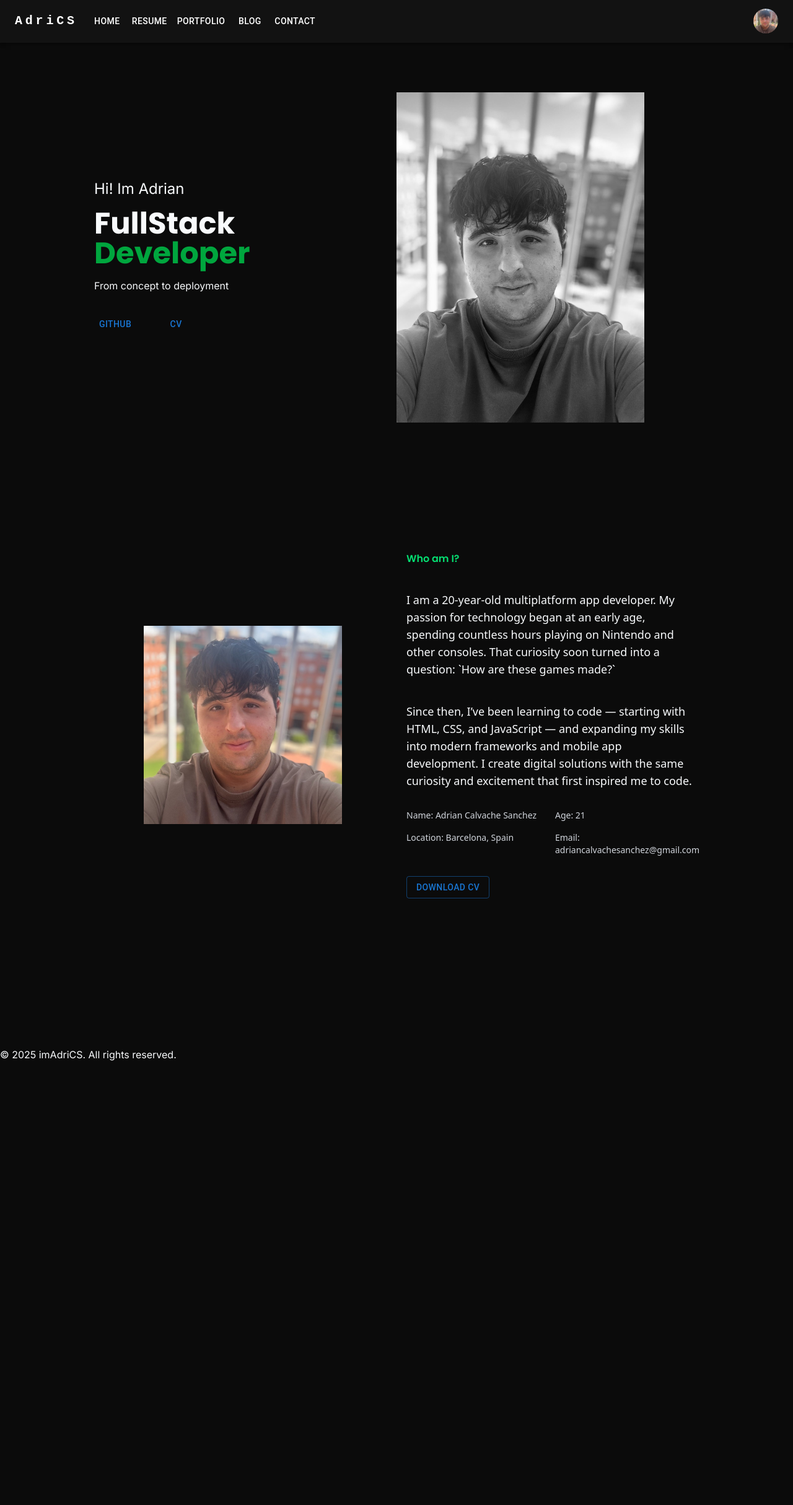
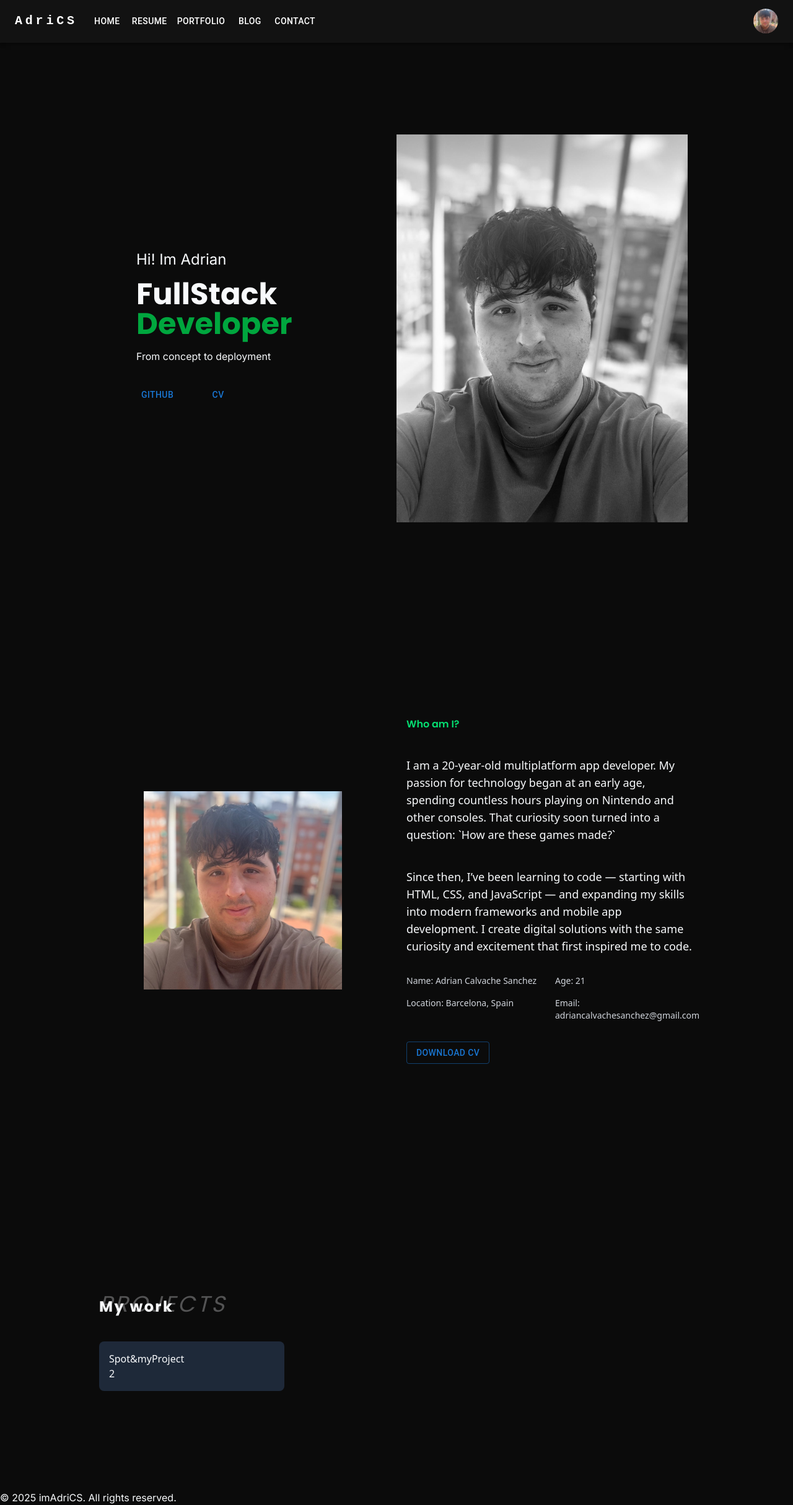
Before and after one commit to Adriics/portfolio, a Next.js app: page / in a window 1280 px wide. Shown: the whole page at 62% size. Before the commit the page ends 1714 px from the top, so only its background shows below. Built offline with nearby package versions, Linux system fonts and the light colour scheme.

Commit message:
feat: starting setup ProjectCard and Project section

```diff
--- a/src/app/page.tsx
+++ b/src/app/page.tsx
@@ -1,11 +1,13 @@
 import { Hero } from "@/components/sections/Hero"
 import AboutMe from "./about-me/page"
+import { Projects } from "@/components/sections/Projects"
 
 export default function Home() {
   return (
     <main className="flex flex-col gap-32 p-8 sm:p-20">
       <Hero />
       <AboutMe />
+      <Projects />
     </main>
   )
 }
--- /dev/null
+++ b/src/app/projects/page.tsx
@@ -0,0 +1,5 @@
+import { Projects } from "@/components/sections/Projects"
+
+export default function Home() {
+  return <Projects />
+}
--- a/src/components/sections/About.tsx
+++ b/src/components/sections/About.tsx
@@ -7,7 +7,7 @@ export default function About() {
   const location = "Barcelona, Spain"
   const email = "adriancalvachesanchez@gmail.com"
   return (
-    <section className="font-sans flex flex-col items-center min-h-screen p-8 pb-20 gap-32 sm:p-20">
+    <section className="font-sans flex flex-col min-h-screen items-center gap-32 sm:p-20">
       <div className="grid grid-cols-2 gap-8">
         <div className="flex flex-col justify-center px-18 gap-4">
           <Image
--- a/src/components/sections/Hero.tsx
+++ b/src/components/sections/Hero.tsx
@@ -4,7 +4,7 @@ import Image from "next/image"
 export function Hero() {
   return (
     <>
-      <section className="block w-full">
+      <section className="block w-full min-h-screen p-10 sm:p-17">
         <div className="grid grid-cols-2">
           <div className="flex flex-col justify-center px-18 gap-4">
             <p className="text-2xl">Hi! Im Adrian</p>
@@ -35,8 +35,8 @@ export function Hero() {
               src="/photo-black.jpg"
               alt="Hero Image"
               className="object-contain"
-              width={400}
-              height={200}
+              width={470}
+              height={470}
             />
           </div>
         </div>
--- a/src/components/sections/Projects.tsx
+++ b/src/components/sections/Projects.tsx
@@ -0,0 +1,20 @@
+import { ProjectCard } from "../ui/ProjectCard"
+
+export function Projects() {
+  return (
+    <section className="font-sans flex flex-col  p-8 pb-20 sm:p-20">
+      <div className="relative mb-10">
+        <h2 className="font-extralight italic opacity-30 text-gray-50 text-4xl uppercase absolute tracking-widest">
+          Projects
+        </h2>
+        <h4 className="tracking-widest font-poppins pt-2 text-2xl font-bold">
+          My work
+        </h4>
+      </div>
+
+      <div className="grid grid-cols-1 md:grid-cols-2 lg:grid-cols-3 gap-8">
+        <ProjectCard />
+      </div>
+    </section>
+  )
+}
--- /dev/null
+++ b/src/components/ui/ProjectCard.tsx
@@ -0,0 +1,27 @@
+export function ProjectCard() {
+  const projects = [
+    {
+      title: "Spot&my",
+      description:
+        "It's a web application that allows users to search for songs, create playlists, and share them with friends. Built with React, Node.js, express.",
+      imageUrl: "/spotimy.png",
+      projectUrl: "https://spotimy.vercel.app/",
+    },
+    {
+      title: "Project 2",
+      description: "Description for project 2",
+      imageUrl: "/path/to/image2.jpg",
+      projectUrl: "https://example.com/project2",
+    },
+  ]
+
+  return (
+    <section className="grid grid-cols-2 gap-4 bg-gray-800 p-4 rounded-lg hover:scale-105 transition-transform cursor-pointer">
+      <div>
+        {projects.map((p) => (
+          <a key={p.title}>{p.title}</a>
+        ))}
+      </div>
+    </section>
+  )
+}
```
Also changed, not shown: public/spotimy.png (added).
